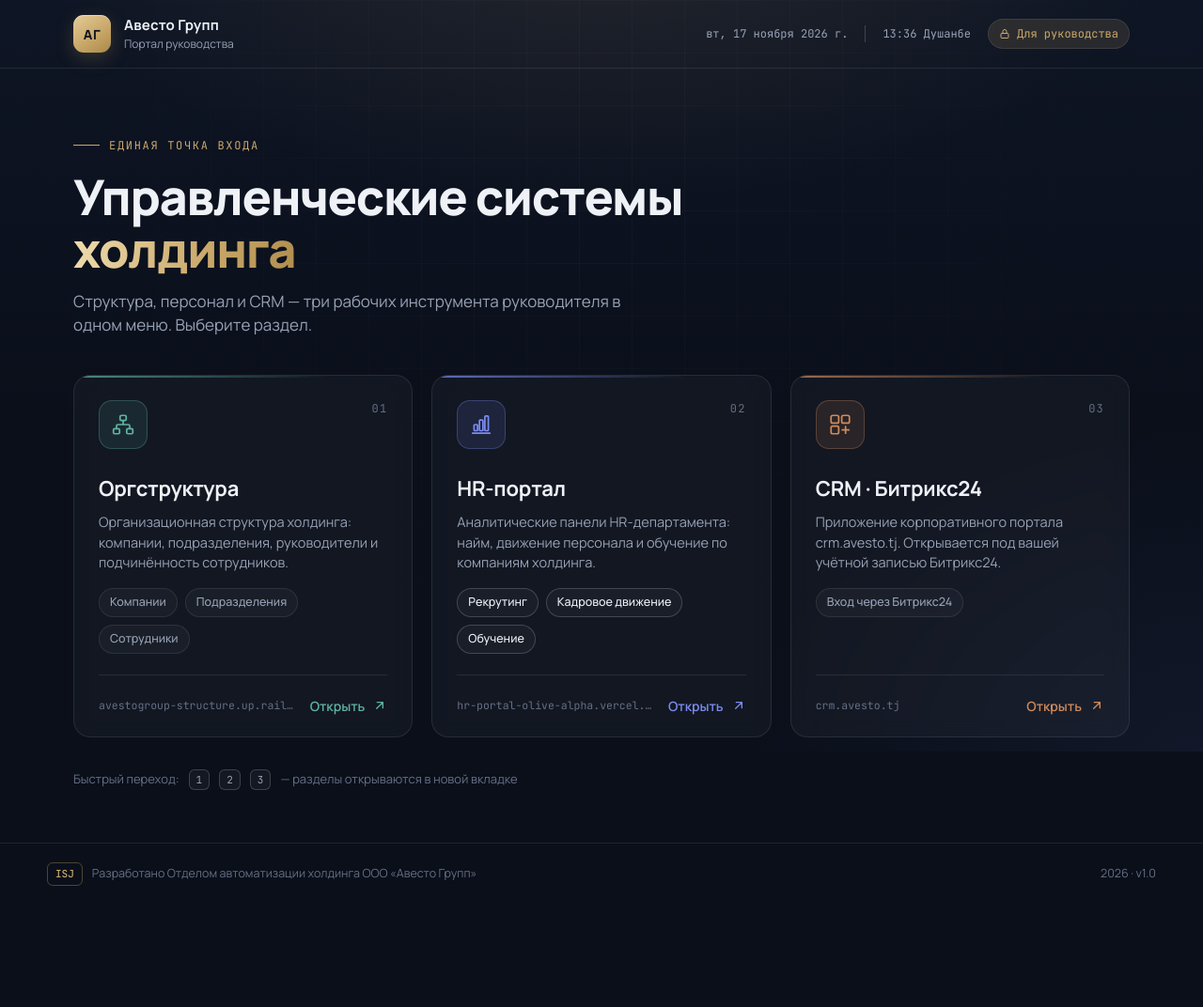
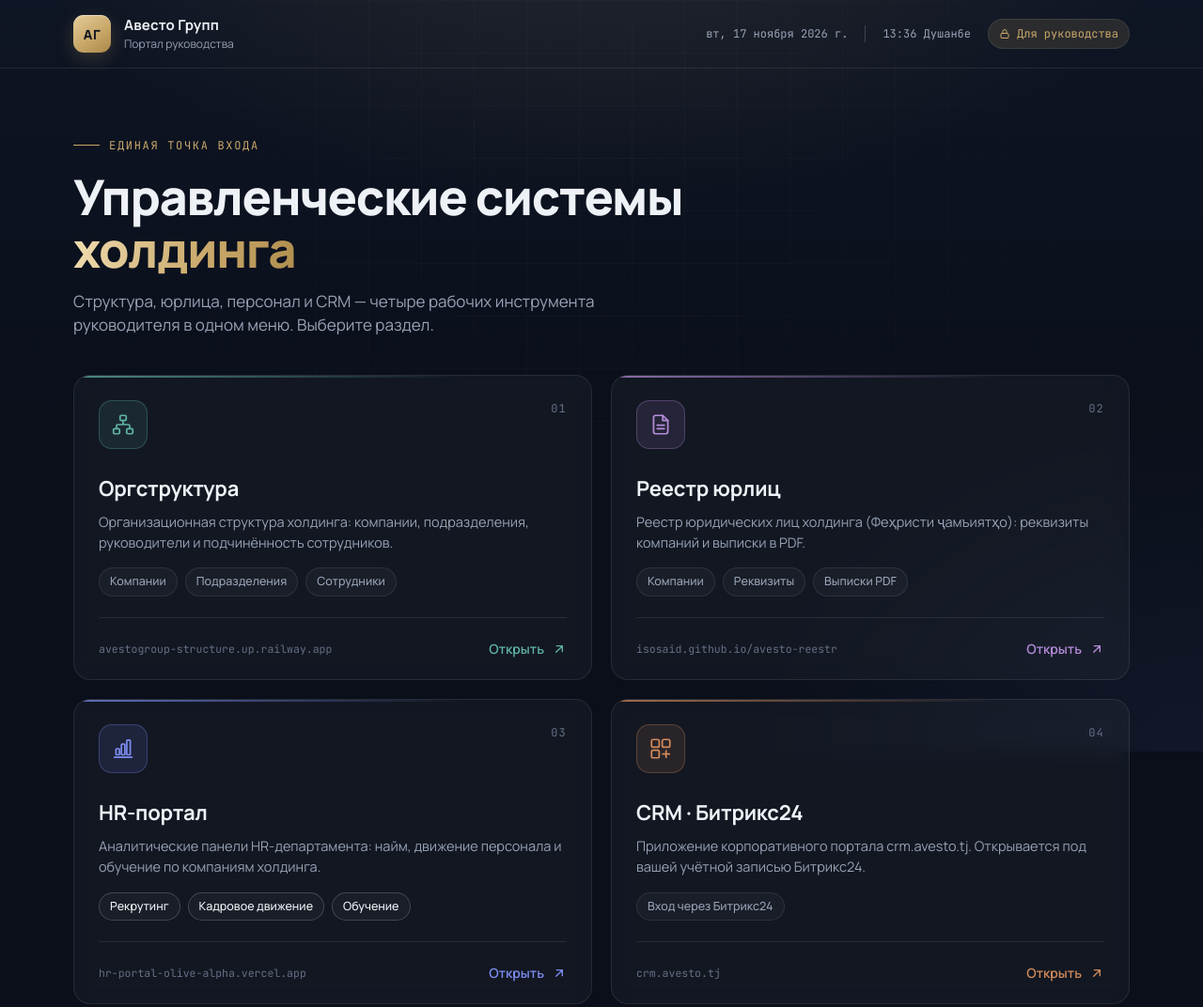
Before and after one commit to isosaid/portal-rukovodstva, a plain HTML site: page index.html in a window 1280 px wide. Shown: the top 1072 px of the page at 94% size. Before the commit the page ends 963 px from the top, so only its background shows below. Drawn offline with Linux system fonts and the light colour scheme.

Commit message:
Добавить раздел «Реестр юрлиц» (02), сетка 2×2
Co-Authored-By: Claude Opus 5.5 <noreply@anthropic.com>
Claude-Session: https://claude.ai/code/session_01JKPEee1cxq4BebRLkwLgUL

```diff
--- a/index.html
+++ b/index.html
@@ -25,6 +25,7 @@
     --c1:#5FB3A3;   /* оргструктура */
     --c2:#7C8CF0;   /* HR-портал */
     --c3:#D08A5B;   /* CRM */
+    --c4:#B48CD8;   /* реестр юрлиц */
     --ok:#4FBF8B;
     --sans:"Manrope",-apple-system,BlinkMacSystemFont,"Segoe UI",Roboto,"Helvetica Neue",Arial,sans-serif;
     --mono:"JetBrains Mono",ui-monospace,SFMono-Regular,Menlo,Consolas,monospace;
@@ -89,10 +90,10 @@
   .lead{margin:0;font-size:17px;color:var(--muted);max-width:620px}
 
   /* ── карточки ── */
-  .grid{display:grid;grid-template-columns:repeat(3,1fr);gap:20px;padding-bottom:28px}
+  .grid{display:grid;grid-template-columns:repeat(2,1fr);gap:20px;padding-bottom:28px}
   .card{
     --c:var(--gold);
-    position:relative;display:flex;flex-direction:column;min-height:340px;
+    position:relative;display:flex;flex-direction:column;min-height:300px;
     padding:26px 26px 22px;border-radius:var(--radius);
     background:var(--panel);border:1px solid var(--line);
     backdrop-filter:blur(10px);-webkit-backdrop-filter:blur(10px);
@@ -100,9 +101,11 @@
     overflow:hidden;
     opacity:0;transform:translateY(14px);animation:rise .6s cubic-bezier(.2,.7,.2,1) forwards;
   }
-  .card:nth-child(1){--c:var(--c1);animation-delay:.05s}
-  .card:nth-child(2){--c:var(--c2);animation-delay:.13s}
-  .card:nth-child(3){--c:var(--c3);animation-delay:.21s}
+  .card.k-org{--c:var(--c1)} .card.k-reg{--c:var(--c4)} .card.k-hr{--c:var(--c2)} .card.k-crm{--c:var(--c3)}
+  .card:nth-child(1){animation-delay:.05s}
+  .card:nth-child(2){animation-delay:.12s}
+  .card:nth-child(3){animation-delay:.19s}
+  .card:nth-child(4){animation-delay:.26s}
   @keyframes rise{to{opacity:1;transform:none}}
   .card::before{ /* цветная линия сверху */
     content:"";position:absolute;left:0;right:0;top:0;height:2px;
@@ -160,7 +163,7 @@
   .isj{display:inline-flex;align-items:center;gap:10px}
   .isj i{font-style:normal;font-family:var(--mono);font-weight:500;font-size:11px;color:var(--gold);padding:3px 8px;border:1px solid rgba(201,168,106,.35);border-radius:6px}
 
-  @media (max-width:980px){
+  @media (max-width:760px){
     .grid{grid-template-columns:1fr}
     .card{min-height:0}
     .hero{padding:44px 0 30px}
@@ -208,12 +211,12 @@
     <section class="hero">
       <div class="eyebrow">Единая точка входа</div>
       <h1>Управленческие системы <em>холдинга</em></h1>
-      <p class="lead">Структура, персонал и CRM — три рабочих инструмента руководителя в одном меню. Выберите раздел.</p>
+      <p class="lead">Структура, юрлица, персонал и CRM — четыре рабочих инструмента руководителя в одном меню. Выберите раздел.</p>
     </section>
 
     <nav class="grid" aria-label="Разделы портала">
 
-      <article class="card">
+      <article class="card k-org">
         <div class="top">
           <div class="icon" aria-hidden="true">
             <svg viewBox="0 0 24 24" fill="none" stroke="currentColor" stroke-width="1.6" stroke-linecap="round" stroke-linejoin="round"><rect x="9" y="3" width="6" height="5" rx="1.2"/><rect x="2.5" y="16" width="6" height="5" rx="1.2"/><rect x="15.5" y="16" width="6" height="5" rx="1.2"/><path d="M12 8v4M5.5 16v-2.5a1.5 1.5 0 0 1 1.5-1.5h10a1.5 1.5 0 0 1 1.5 1.5V16"/></svg>
@@ -236,12 +239,35 @@
         </div>
       </article>
 
-      <article class="card">
+      <article class="card k-reg">
+        <div class="top">
+          <div class="icon" aria-hidden="true">
+            <svg viewBox="0 0 24 24" fill="none" stroke="currentColor" stroke-width="1.6" stroke-linecap="round" stroke-linejoin="round"><path d="M14 3H7a2 2 0 0 0-2 2v14a2 2 0 0 0 2 2h10a2 2 0 0 0 2-2V8z"/><path d="M14 3v5h5"/><path d="M8.5 12.5h7M8.5 16h7"/></svg>
+          </div>
+          <span class="num">02</span>
+        </div>
+        <h2>Реестр юрлиц</h2>
+        <p>Реестр юридических лиц холдинга (Феҳристи ҷамъиятҳо): реквизиты компаний и выписки в PDF.</p>
+        <div class="chips">
+          <span class="chip">Компании</span><span class="chip">Реквизиты</span><span class="chip">Выписки PDF</span>
+        </div>
+        <div class="foot">
+          <span class="host">isosaid.github.io/avesto-reestr</span>
+          <a class="go" data-key="2" target="_blank" rel="noopener"
+             href="https://isosaid.github.io/avesto-reestr/"
+             aria-label="Открыть реестр юридических лиц">
+            Открыть
+            <svg viewBox="0 0 24 24" fill="none" stroke="currentColor" stroke-width="2" stroke-linecap="round" stroke-linejoin="round" aria-hidden="true"><path d="M7 17 17 7M8 7h9v9"/></svg>
+          </a>
+        </div>
+      </article>
+
+      <article class="card k-hr">
         <div class="top">
           <div class="icon" aria-hidden="true">
             <svg viewBox="0 0 24 24" fill="none" stroke="currentColor" stroke-width="1.6" stroke-linecap="round" stroke-linejoin="round"><path d="M3.5 20.5h17"/><rect x="5" y="12" width="3.4" height="6" rx=".8"/><rect x="10.3" y="7.5" width="3.4" height="10.5" rx=".8"/><rect x="15.6" y="3.5" width="3.4" height="14.5" rx=".8"/></svg>
           </div>
-          <span class="num">02</span>
+          <span class="num">03</span>
         </div>
         <h2>HR-портал</h2>
         <p>Аналитические панели HR-департамента: найм, движение персонала и обучение по компаниям холдинга.</p>
@@ -252,7 +278,7 @@
         </div>
         <div class="foot">
           <span class="host">hr-portal-olive-alpha.vercel.app</span>
-          <a class="go" data-key="2" target="_blank" rel="noopener"
+          <a class="go" data-key="3" target="_blank" rel="noopener"
              href="https://hr-portal-olive-alpha.vercel.app/"
              aria-label="Открыть HR-портал">
             Открыть
@@ -261,12 +287,12 @@
         </div>
       </article>
 
-      <article class="card">
+      <article class="card k-crm">
         <div class="top">
           <div class="icon" aria-hidden="true">
             <svg viewBox="0 0 24 24" fill="none" stroke="currentColor" stroke-width="1.6" stroke-linecap="round" stroke-linejoin="round"><rect x="3" y="3" width="7.5" height="7.5" rx="1.6"/><rect x="13.5" y="3" width="7.5" height="7.5" rx="1.6"/><rect x="3" y="13.5" width="7.5" height="7.5" rx="1.6"/><path d="M17.25 14v6.5M14 17.25h6.5"/></svg>
           </div>
-          <span class="num">03</span>
+          <span class="num">04</span>
         </div>
         <h2>CRM · Битрикс24</h2>
         <p>Приложение корпоративного портала crm.avesto.tj. Открывается под вашей учётной записью Битрикс24.</p>
@@ -275,7 +301,7 @@
         </div>
         <div class="foot">
           <span class="host">crm.avesto.tj</span>
-          <a class="go" data-key="3" target="_blank" rel="noopener"
+          <a class="go" data-key="4" target="_blank" rel="noopener"
              href="https://crm.avesto.tj/marketplace/app/72/"
              aria-label="Открыть приложение в CRM">
             Открыть
@@ -286,14 +312,14 @@
 
     </nav>
 
-    <div class="hint">Быстрый переход: <kbd>1</kbd> <kbd>2</kbd> <kbd>3</kbd> — разделы открываются в новой вкладке</div>
+    <div class="hint">Быстрый переход: <kbd>1</kbd>–<kbd>4</kbd> — разделы открываются в новой вкладке</div>
   </div>
 </main>
 
 <footer>
   <div class="wrap fbar">
     <span class="isj"><i>ISJ</i> Разработано Отделом автоматизации холдинга ООО «Авесто Групп»</span>
-    <span>2026 · v1.0</span>
+    <span>2026 · v1.1</span>
   </div>
 </footer>
 
```
Also changed, not shown: 1 other file.
